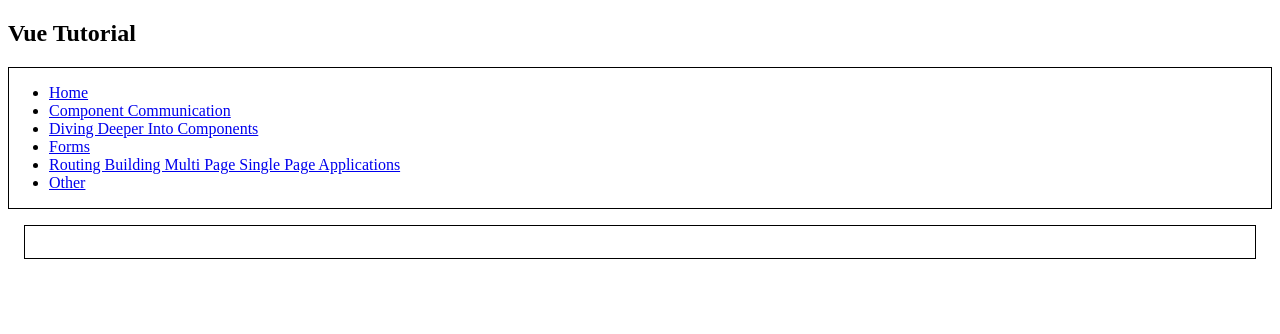
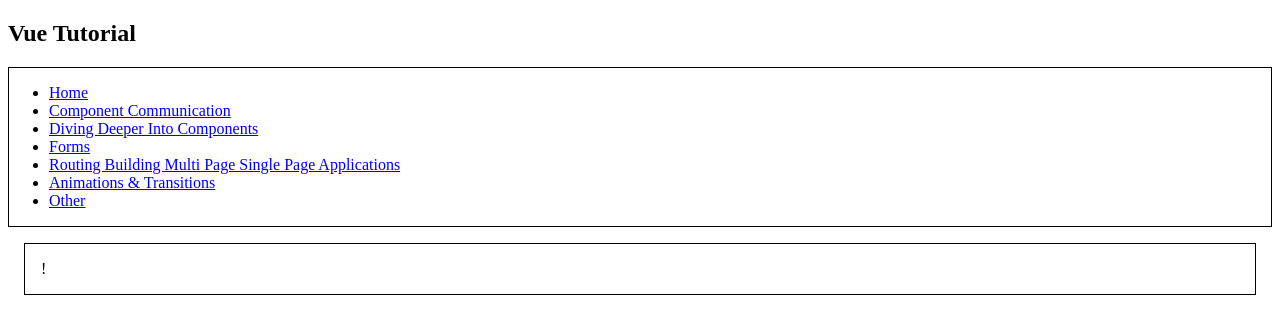
Before and after one commit to MohammadFAHssn/V_u_e, a Vue app in the folder vue-project/: page /animations-transitions in a window 1280 px wide. Shown: the top 334 px of the page. Built offline with nearby package versions, Linux system fonts and the light colour scheme.

Commit message:
init animations and transitions

```diff
--- a/vue-project/src/App.vue
+++ b/vue-project/src/App.vue
@@ -22,6 +22,9 @@
           >Routing Building Multi Page Single Page Applications</RouterLink
         >
       </li>
+      <li>
+        <RouterLink to="/animations-transitions">Animations & Transitions</RouterLink>
+      </li>
       <li><RouterLink to="/other">Other</RouterLink></li>
     </ul>
   </nav>
--- /dev/null
+++ b/vue-project/src/components/Animations_Transitions/Animations_Transitions.vue
@@ -0,0 +1,7 @@
+<script lang="ts">
+export default {}
+</script>
+
+<template>
+  <div>!</div>
+</template>
--- a/vue-project/src/router/index.ts
+++ b/vue-project/src/router/index.ts
@@ -4,6 +4,7 @@
 import DivingDeeperIntoComponents from '../components/DivingDeeperIntoComponents/DivingDeeperIntoComponents.vue'
 import Forms from '../components/Forms/Forms.vue'
 import RoutingBuildingMultiPageSinglePageApplications from '../components/RoutingBuildingMultiPageSinglePageApplications/RoutingBuildingMultiPageSinglePageApplications.vue'
+import Animations_Transitions from '../components/Animations_Transitions/Animations_Transitions.vue'
 import Other from '../components/Other/Other.vue'
 
 const router = createRouter({
@@ -35,6 +36,10 @@
       component: RoutingBuildingMultiPageSinglePageApplications
     },
     {
+      path: '/animations-transitions',
+      component: Animations_Transitions
+    },
+    {
       path: '/other',
       // name: 'other',
       component: Other
```
Also changed, not shown: vue-project/src/components/Forms/Forms.vue (+4 -4 lines).
